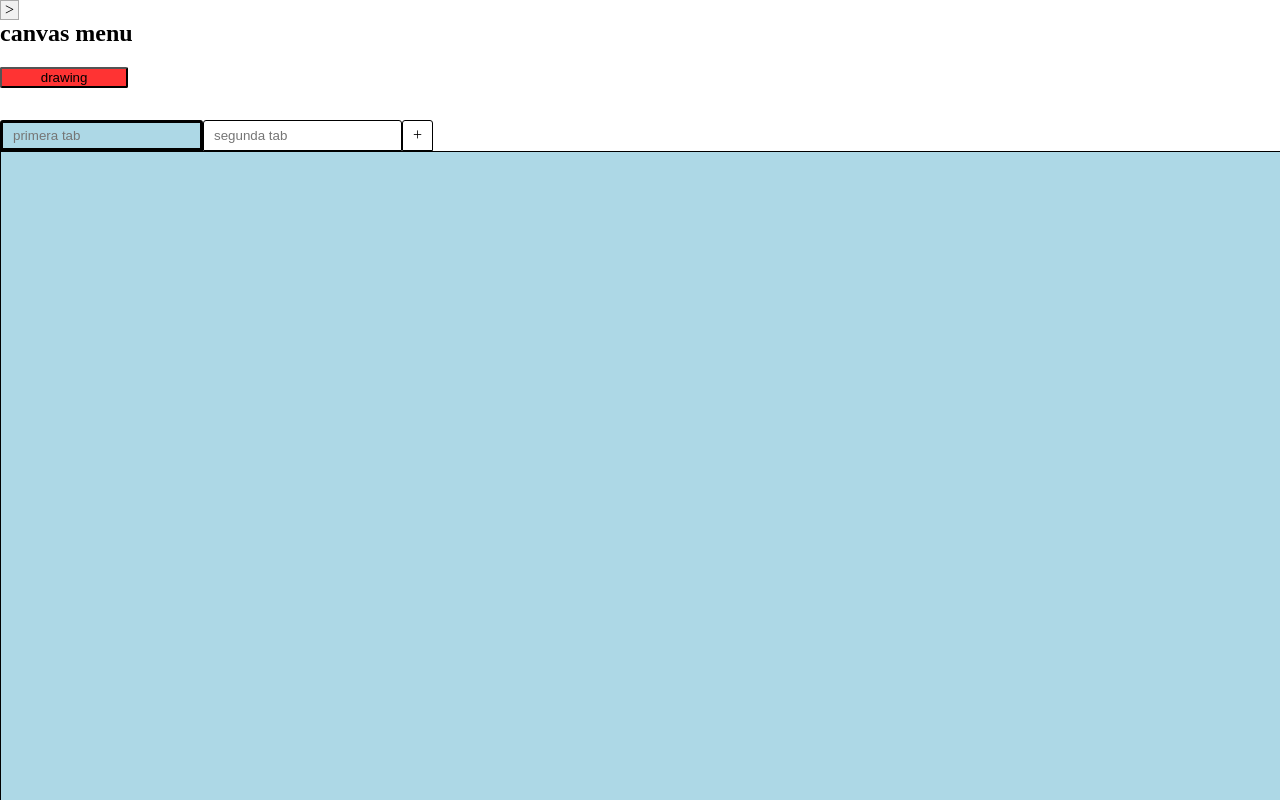
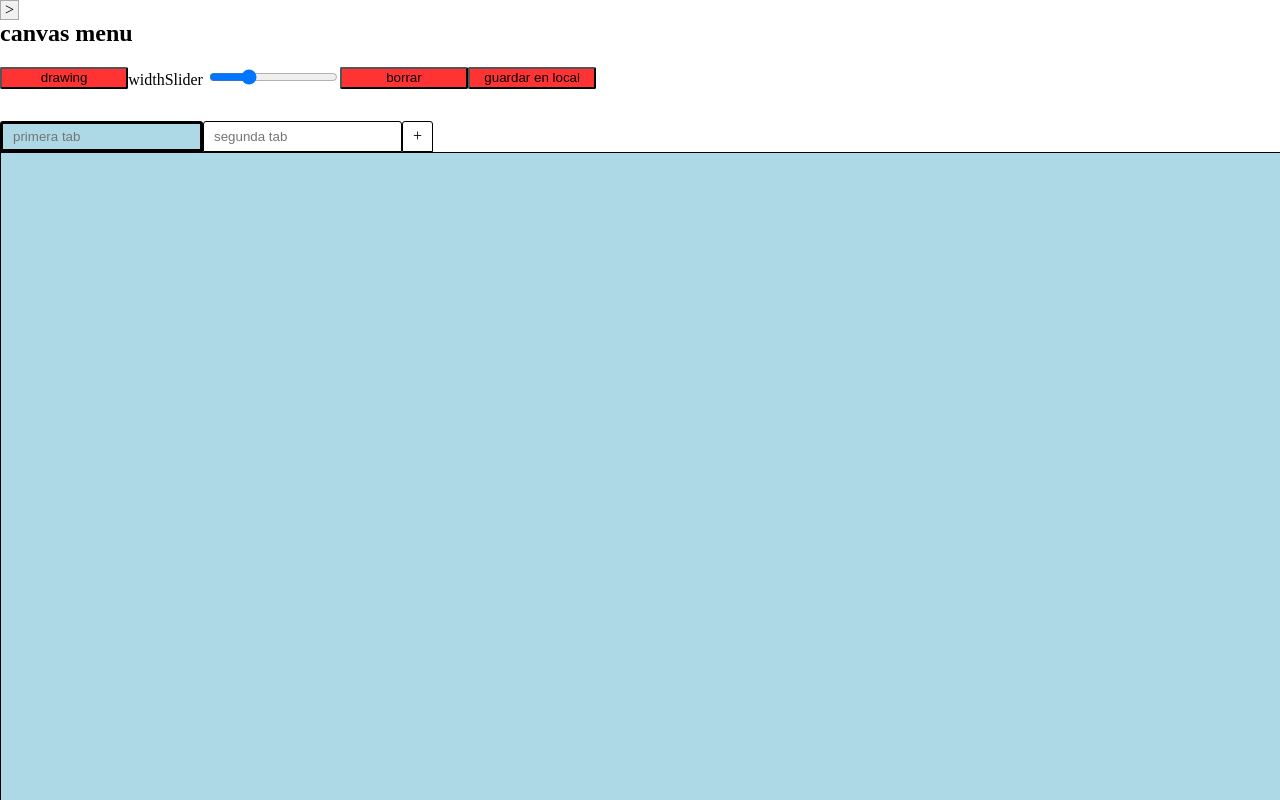
Before and after one commit to kevinu27/OneNote-React-ToDo, a React (Vite) app: page / in a window 1280 px wide. Shown: the top 800 px of the page. Built offline with nearby package versions, Linux system fonts and the light colour scheme.

Commit message:
stroke y algunos botones

```diff
--- a/src/canvasComponents/Canvas.jsx
+++ b/src/canvasComponents/Canvas.jsx
@@ -17,6 +17,8 @@ function Canvas() {
   const selectedTabColor = useSelector((state) => state.tabs.selectedTabColor);
   // const selectedDrawingMenu = useSelector((state) => state.drawingMenu.selectedDrawingMenu);
   const isDrawing= useSelector((state) => state.drawingMenu.isDrawing);
+  console.log('----isDrawing', isDrawing )
+  const StrokeWidth= useSelector((state) => state.drawingMenu.StrokeWidth);
 
   const handleCanvasClick = (e) => {
     console.log('click not drawing')
@@ -86,15 +88,15 @@ function Canvas() {
   // ---------------------------------------------------------------------------------
   const handleCanvasClickDrawing = (e) => {
     setDrawingNow(true)
-    console.log('----------click Drawing')
-    // const canvas = canvasRef.current;
-    const rect = canvas.getBoundingClientRect();
-    const x = e.clientX - rect.left;
-    const y = e.clientY - rect.top;
+    // console.log('----------click Drawing')
+    // // const canvas = canvasRef.current;
+    // const rect = canvas.getBoundingClientRect();
+    // const x = e.clientX - rect.left;
+    // const y = e.clientY - rect.top;
 
-    // Add new point to points array
-    const newPoint = { x, y, tabIndex: selectedTabIndex, };
-    setPoints(prevPoints => [...prevPoints, newPoint]);
+    // // Add new point to points array
+    // const newPoint = { x, y, tabIndex: selectedTabIndex, };
+    // setPoints(prevPoints => [...prevPoints, newPoint]);
     // Draw the point immediately
     // const ctx = canvas.getContext('2d');
     // ctx.beginPath();
@@ -125,33 +127,23 @@ function Canvas() {
   const stopDrawing = (e) => {
     console.log('----------stopDrawing Drawing')
     setDrawingNow(false)
-    // setDrawing(true)
+    setOldPoints([])
   };
+
   const drawLine = (e) => {
-    console.log('----------drawLine Drawing')
     const canvas = canvasRef.current;
     const rect = canvas.getBoundingClientRect();
     const x = e.clientX - rect.left;
     const y = e.clientY - rect.top;
-
-    // Add new point to points array
     const newPoint = { x, y, tabIndex: selectedTabIndex, };
-
     setPoints(prevPoints => [...prevPoints, newPoint]);
-
-    // Draw the point immediately
     const ctx = canvas.getContext('2d');
     ctx.beginPath();
-    // ctx.arc(x, y, 3, 0, Math.PI * 2);
-    // ctx.fillStyle = 'black';
-    // ctx.fill();
-    console.log('************** oldpoints', oldpoints)
+    ctx.lineWidth = StrokeWidth
     ctx.moveTo(oldpoints.x, oldpoints.y); // Move the pen to (30, 50)
     ctx.lineTo(x, y); // Draw a line to (150, 100)
     ctx.stroke(); // Render the path
-
     setOldPoints(newPoint)
-    // setDrawing(true)
   };
 
 
--- a/src/canvasComponents/CanvasMenu.css
+++ b/src/canvasComponents/CanvasMenu.css
@@ -42,3 +42,8 @@
     width: 10%;
     background-color: rgba(0, 255, 0, 0.6);
 }
+
+.buttons-holder{
+    display: flex;
+
+}
--- a/src/canvasComponents/CanvasMenu.jsx
+++ b/src/canvasComponents/CanvasMenu.jsx
@@ -22,13 +22,22 @@ function CanvasMenu() {
     }))
 
 }
+function onSliderHandler(e) {
+  dispatch(drawingMenuActions.setStrokeWidth(e.target.value))
+}
 
 
 
   return (
     <>
 <h2>canvas menu</h2>
-<button className={`  ${!IsDrawing ? 'drawing-button' : 'drawing-button-active'}`} onClick={clickDrawingHandler}> drawing</button>
+<div className='buttons-holder'>
+  <button className={`  ${!IsDrawing ? 'drawing-button' : 'drawing-button-active'}`} onClick={clickDrawingHandler}> drawing</button>
+  <div> <label >widthSlider </label> <input type="range"  min='1' max='15' defaultValue='5' onChange={(e) => onSliderHandler(e)} /> </div>
+  <button className={`  ${!IsDrawing ? 'drawing-button' : 'drawing-button-active'}`} > borrar</button>
+  <button className={`  ${!IsDrawing ? 'drawing-button' : 'drawing-button-active'}`} > guardar en local</button>
+</div>
+
     </>
   );
 }
--- a/src/store/index.js
+++ b/src/store/index.js
@@ -89,7 +89,9 @@ const tabsSlice = createSlice({
 
 const initialdrawingMenuState = {
     selectedDrawingMenu: 'null222',
-    isDrawing: false
+    isDrawing: false,
+    StrokeWidth: 5
+
 }
 
 const drawingMenuSlice = createSlice({
@@ -107,6 +109,13 @@ const drawingMenuSlice = createSlice({
             // console.log('action.action', action.payload)
             state.isDrawing = !state.isDrawing;
             console.log('state.isDrawing', state.isDrawing)
+        },
+        setStrokeWidth(state, action){
+            // console.log('en el reducer en el index del store')
+            // console.log('action.action', action.payload)
+            state.StrokeWidth = action.payload;
+            console.log('state.isDrawing----', state.StrokeWidth)
+            console.log('action.payload---', action.payload)
         }
 
     }
```
